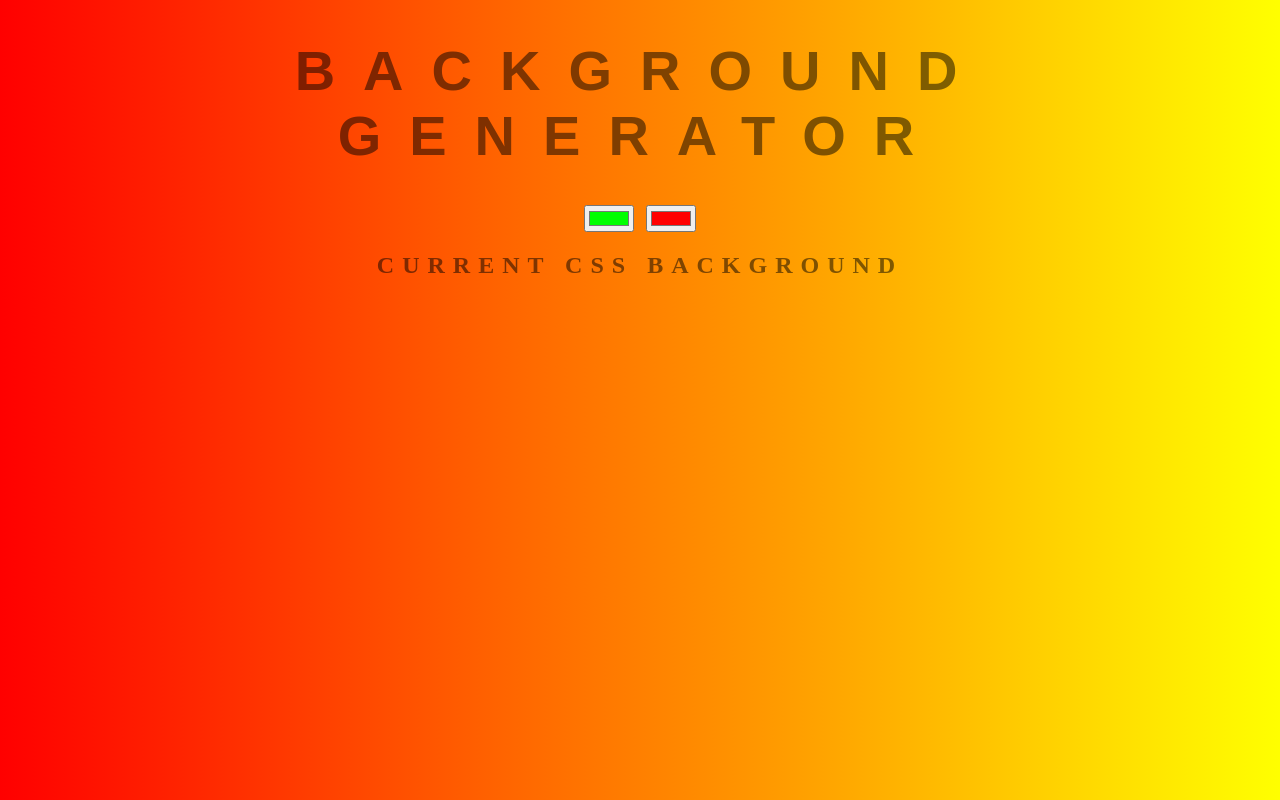
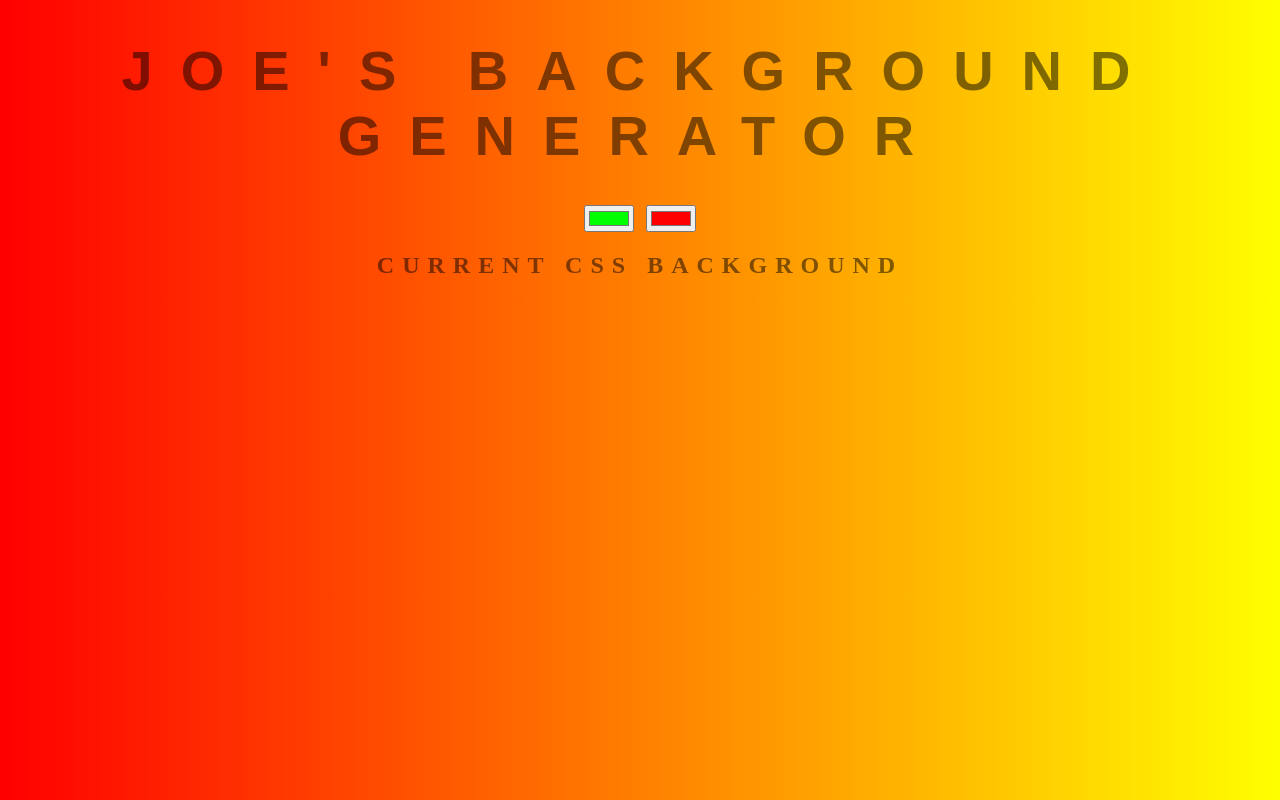
Before and after one commit to JoeHenson/background-generator, a plain HTML site: page index.html in a window 1280 px wide. Drawn offline with Linux system fonts and the light colour scheme.

Commit message:
added Joe

```diff
--- a/index.html
+++ b/index.html
@@ -5,7 +5,7 @@
 	<link rel="stylesheet" type="text/css" href="style.css">
 </head>
 <body id="gradient">
- <h1>Background generator  </h1>
+ <h1>Joe's Background generator  </h1>
  <input class="color1" type="color" name="color1"  value="#00ff00">
  <input class="color2" type="color" name="color2"  value="#ff0000">
  <h2>Current CSS Background </h2>
```
